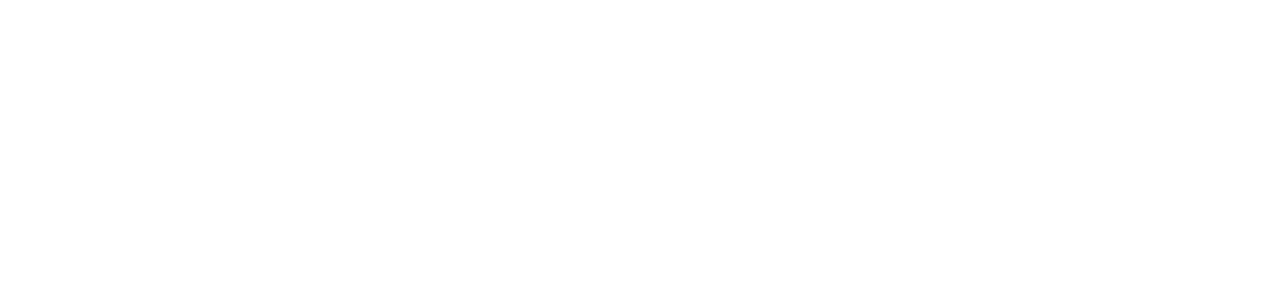
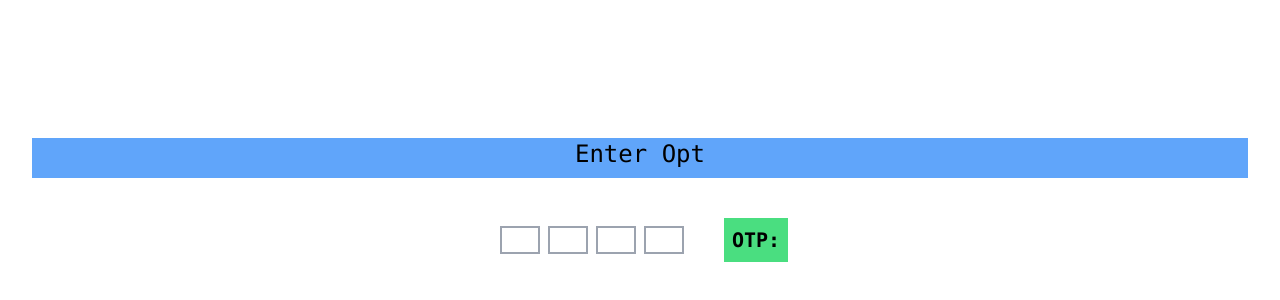
Before and after one commit to prathmesh61/react-machine-coding, a React (Vite) app: page / in a window 1280 px wide. Shown: the part 3752-4052 px from the top of the page. Before the commit the page ends 3504 px from the top, so only its background shows below. Built offline with nearby package versions, Linux system fonts and the light colour scheme.

Commit message:
add : otp fill component

```diff
--- a/src/App.tsx
+++ b/src/App.tsx
@@ -1,5 +1,6 @@
 import "./App.css";
 import Accordion from "./components/Accordion/Accordion";
+import Otp from "./components/Otp/Otp";
 import PasswordGenerator from "./components/Password-Generator/PasswordGenerator";
 import Search from "./components/Search/Search";
 import StopWatch from "./components/StopWatch/StopWatch";
@@ -11,6 +12,7 @@
       <Search />
       <StopWatch />
       <PasswordGenerator />
+      <Otp />
     </div>
   );
 }
--- /dev/null
+++ b/src/components/Otp/Otp.tsx
@@ -0,0 +1,12 @@
+import OtpInput from "./OtpInput/OtpInput";
+
+const Otp = () => {
+  return (
+    <div className="flex flex-col justify-center gap-10 h-screen">
+      <h1 className="font-mono text-2xl bg-blue-400 h-10">Enter Opt</h1>
+      <OtpInput length={4} />
+    </div>
+  );
+};
+
+export default Otp;
--- /dev/null
+++ b/src/components/Otp/OtpInput/OtpInput.tsx
@@ -0,0 +1,44 @@
+import { useRef, useState } from "react";
+
+type Props = {
+  length: number;
+};
+
+const OtpInput = ({ length }: Props) => {
+  const [otp, setOtp] = useState(Array(length).fill(""));
+  const inputs = Array.from({ length }, () => useRef<HTMLInputElement>(null));
+  console.log(otp);
+
+  const handleChange = (
+    index: number,
+    e: React.ChangeEvent<HTMLInputElement>
+  ) => {
+    const { value } = e.target;
+    const input = e.target;
+    if (input.value.length === 1 && index < length - 1) {
+      inputs[index + 1].current?.focus();
+    }
+    const newOtp = [...otp];
+    newOtp[index] = value;
+    setOtp(newOtp);
+  };
+
+  return (
+    <div className="flex items-center justify-center ">
+      {inputs.map((ref, index) => (
+        <input
+          maxLength={1}
+          ref={ref}
+          key={index}
+          onChange={(e) => handleChange(index, e)}
+          className="border-2 border-gray-400 ml-2 w-10"
+        />
+      ))}
+      <div className="font-mono font-bold text-xl bg-green-400 p-2 ml-10">
+        OTP: {otp}
+      </div>
+    </div>
+  );
+};
+
+export default OtpInput;
```
